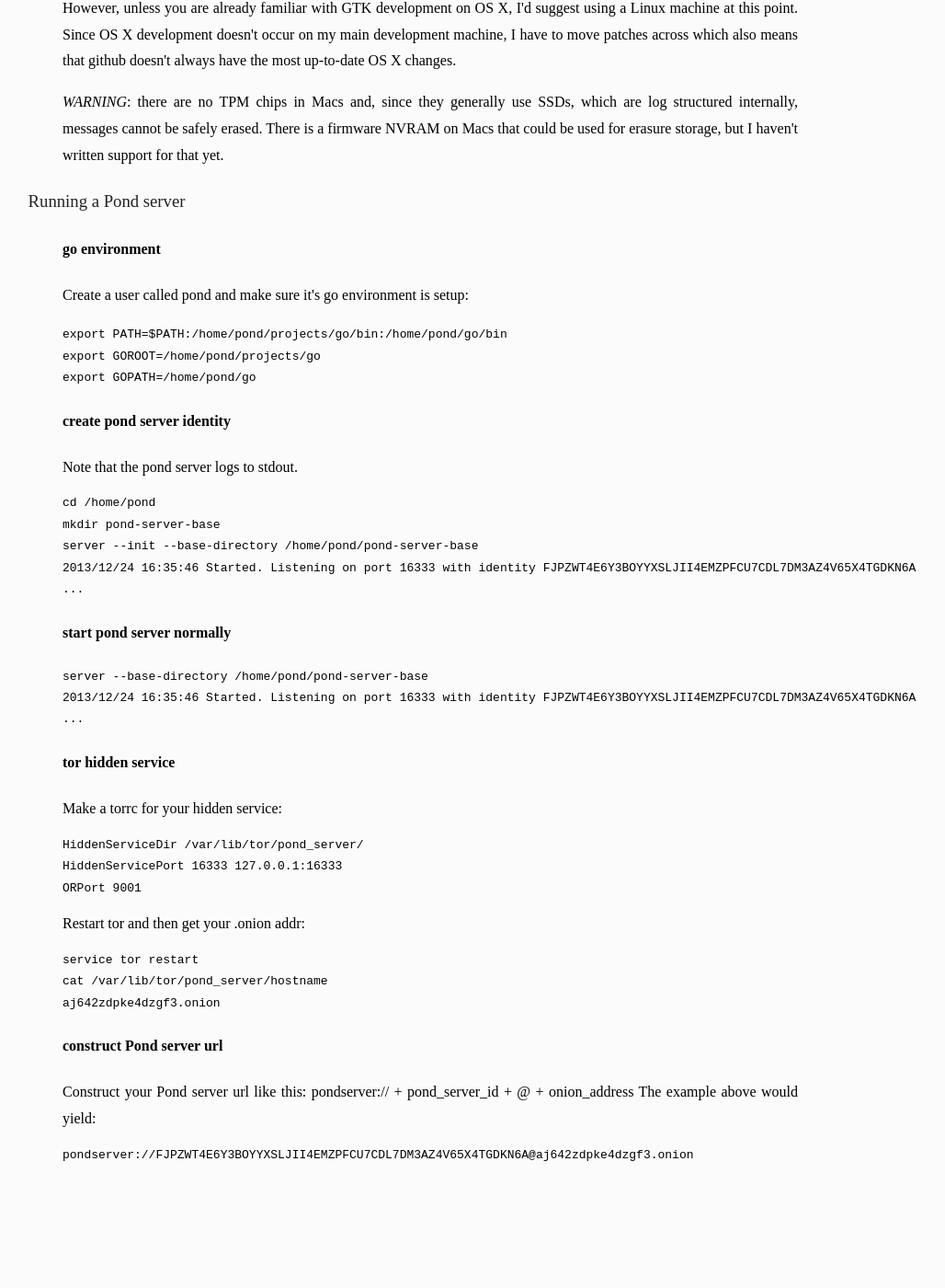
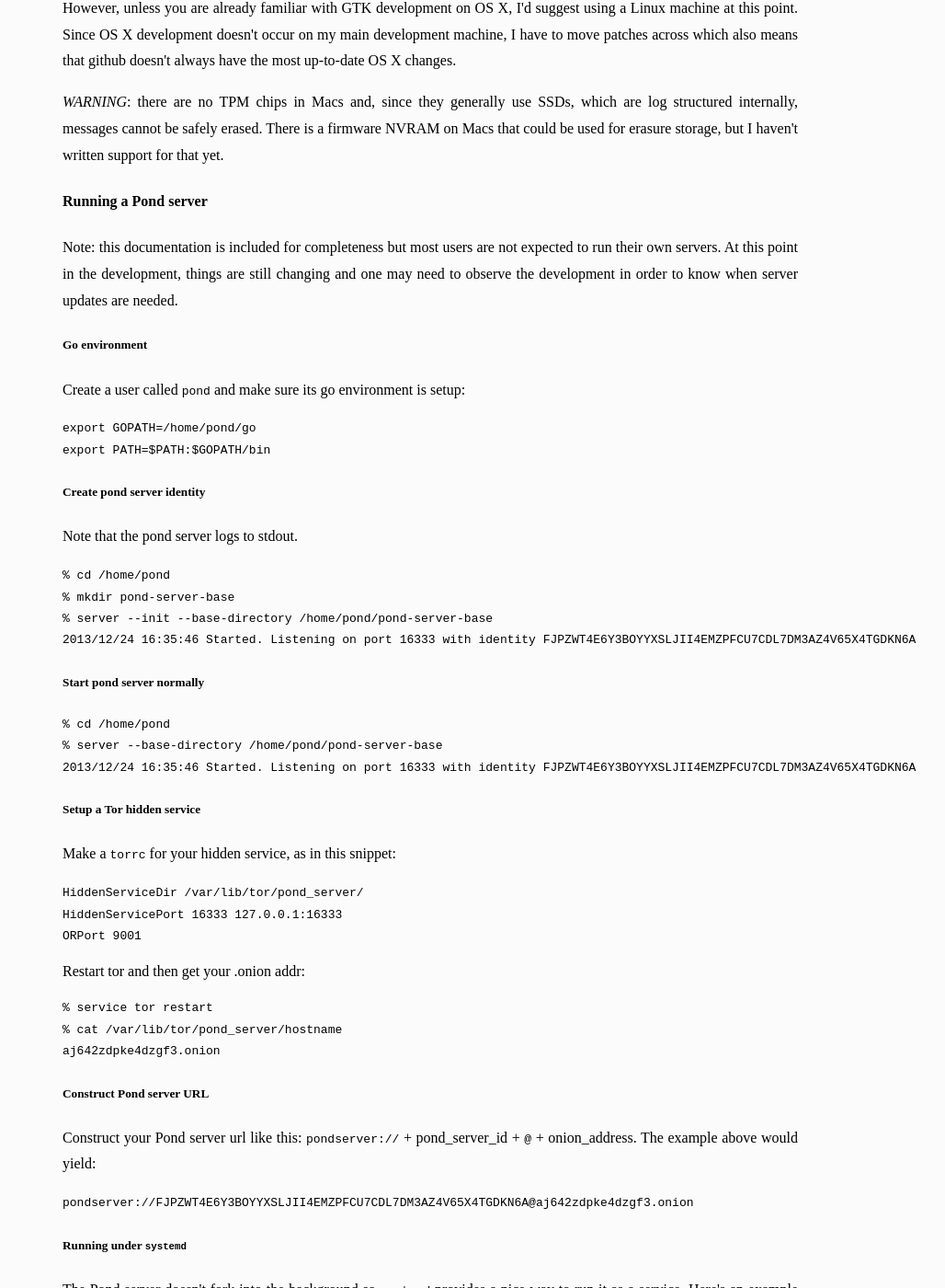
Before and after one commit to agl/pond, a Jekyll site: the page built from doc/index.html, in a window 1280 px wide and 1400 px high, scrolled down 3091 px. Shown: the whole window at 92% size, without its empty margins (172-1200 px from the left). Built offline with Jekyll 4.4.1, drawn with Linux system fonts in a browser that asks for light colours; some web fonts are replaced; before the commit the page ends 4371 px from its top, so only the background shows below that; some of the changed text lies outside the part shown.

Commit message:
Fixes to the "running a server" documentation.

```diff
--- a/doc/index.html
+++ b/doc/index.html
@@ -123,61 +123,67 @@ go get github.com/agl/pond/client
 
 <p><i>WARNING</i>: there are no TPM chips in Macs and, since they generally use SSDs, which are log structured internally, messages cannot be safely erased. There is a firmware NVRAM on Macs that could be used for erasure storage, but I haven't written support for that yet.</p>
 
+<h4>Running a Pond server</h4>
 
+<p>Note: this documentation is included for completeness but most users are not expected to run their own servers. At this point in the development, things are still changing and one may need to observe the development in order to know when server updates are needed.</p>
 
-<h3>Running a Pond server</h2>
+<h5>Go environment</h5>
 
-<h4>go environment</h4>
-<p>
-Create a user called pond and make sure it's go environment is setup:
+<p>Create a user called <tt>pond</tt> and make sure its go environment is setup:</p>
+
+<pre>export GOPATH=/home/pond/go
+export PATH=$PATH:$GOPATH/bin</pre>
+
+<h5>Create pond server identity</h5>
+
+<p>Note that the pond server logs to stdout.</p>
+
 <pre>
-export PATH=$PATH:/home/pond/projects/go/bin:/home/pond/go/bin
-export GOROOT=/home/pond/projects/go
-export GOPATH=/home/pond/go
+% cd /home/pond
+% mkdir pond-server-base
+% server --init --base-directory /home/pond/pond-server-base
+2013/12/24 16:35:46 Started. Listening on port 16333 with identity FJPZWT4E6Y3BOYYXSLJII4EMZPFCU7CDL7DM3AZ4V65X4TGDKN6A
 </pre>
 
-<h4>create pond server identity</h4>
-Note that the pond server logs to stdout.
+<h5>Start pond server normally</h5>
 
-<pre>
-cd /home/pond
-mkdir pond-server-base
-server --init --base-directory /home/pond/pond-server-base
-2013/12/24 16:35:46 Started. Listening on port 16333 with identity FJPZWT4E6Y3BOYYXSLJII4EMZPFCU7CDL7DM3AZ4V65X4TGDKN6A
-...
-</pre>
+<pre>% cd /home/pond
+% server --base-directory /home/pond/pond-server-base
+2013/12/24 16:35:46 Started. Listening on port 16333 with identity FJPZWT4E6Y3BOYYXSLJII4EMZPFCU7CDL7DM3AZ4V65X4TGDKN6A</pre>
 
-<h4>start pond server normally</h4>
-<pre>
-server --base-directory /home/pond/pond-server-base
-2013/12/24 16:35:46 Started. Listening on port 16333 with identity FJPZWT4E6Y3BOYYXSLJII4EMZPFCU7CDL7DM3AZ4V65X4TGDKN6A
-...
-</pre>
+<h5>Setup a Tor hidden service</h5>
 
-<h4>tor hidden service</h4>
+<p>Make a <tt>torrc</tt> for your hidden service, as in this snippet:</p>
 
-Make a torrc for your hidden service:
-
-<pre>
-HiddenServiceDir /var/lib/tor/pond_server/
+<pre>HiddenServiceDir /var/lib/tor/pond_server/
 HiddenServicePort 16333 127.0.0.1:16333
-ORPort 9001
-</pre>
+ORPort 9001</pre>
 
 Restart tor and then get your .onion addr:
 
-<pre>
-service tor restart
-cat /var/lib/tor/pond_server/hostname
-aj642zdpke4dzgf3.onion
-</pre>
+<pre>% service tor restart
+% cat /var/lib/tor/pond_server/hostname
+aj642zdpke4dzgf3.onion</pre>
 
-<h4>construct Pond server url</h4>
+<h5>Construct Pond server URL</h5>
 
-Construct your Pond server url like this: pondserver:// + pond_server_id + @ + onion_address
+<p>Construct your Pond server url like this: <tt>pondserver://</tt> + pond_server_id + <tt>@</tt> + onion_address. The example above would yield:</p>
 
-The example above would yield:
+<pre>pondserver://FJPZWT4E6Y3BOYYXSLJII4EMZPFCU7CDL7DM3AZ4V65X4TGDKN6A@aj642zdpke4dzgf3.onion</pre>
 
-<pre>
-pondserver://FJPZWT4E6Y3BOYYXSLJII4EMZPFCU7CDL7DM3AZ4V65X4TGDKN6A@aj642zdpke4dzgf3.onion
-</pre>
+<h5>Running under <tt>systemd</tt></h5>
+
+<p>The Pond server doesn't fork into the background so <tt>systemd</tt> provides a nice way to run it as a service. Here's an example unit for doing so:</p>
+
+<pre>[Unit]
+Description=Pond
+After=network.target
+
+[Service]
+User=pond
+ExecStart=/home/pond/go/bin/server --base-directory /home/pond/pond-server-base
+StandardOutput=syslog
+StandardError=syslog
+
+[Install]
+WantedBy=multi-user.target</pre>
```
